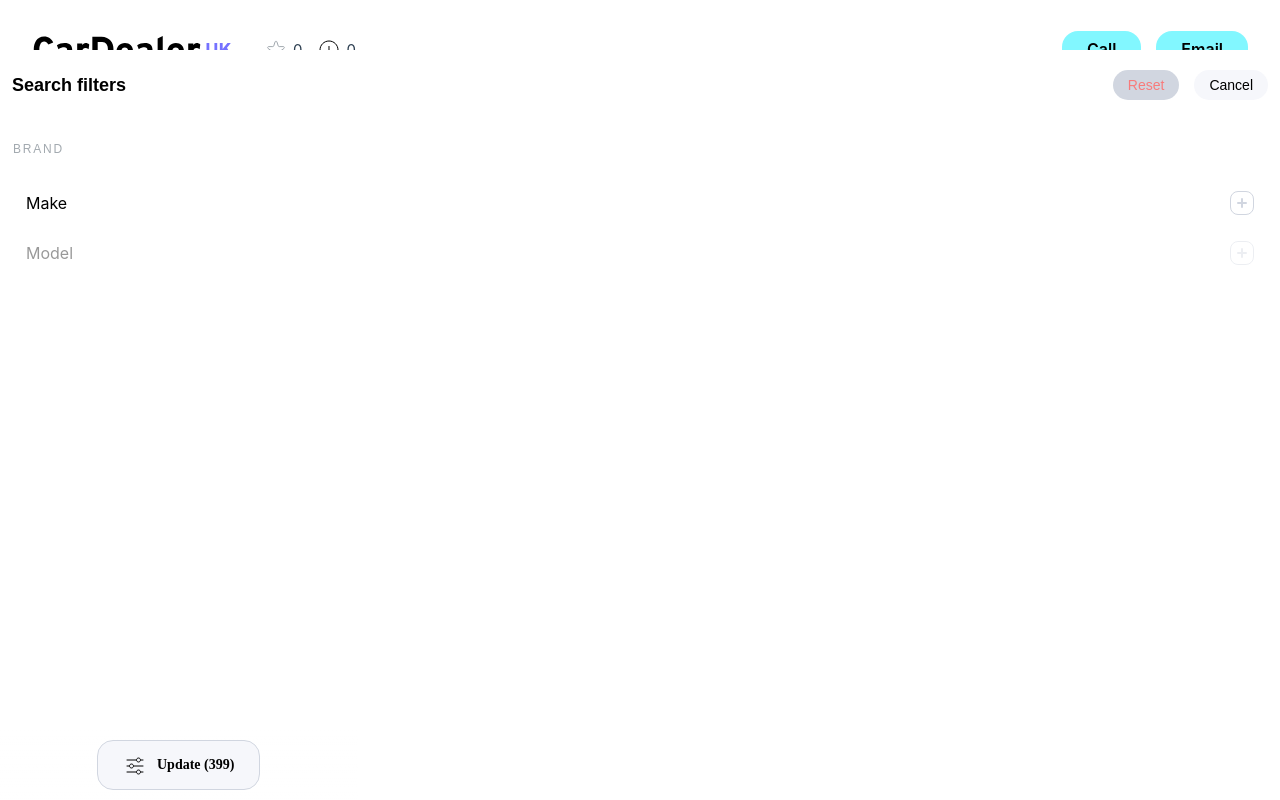
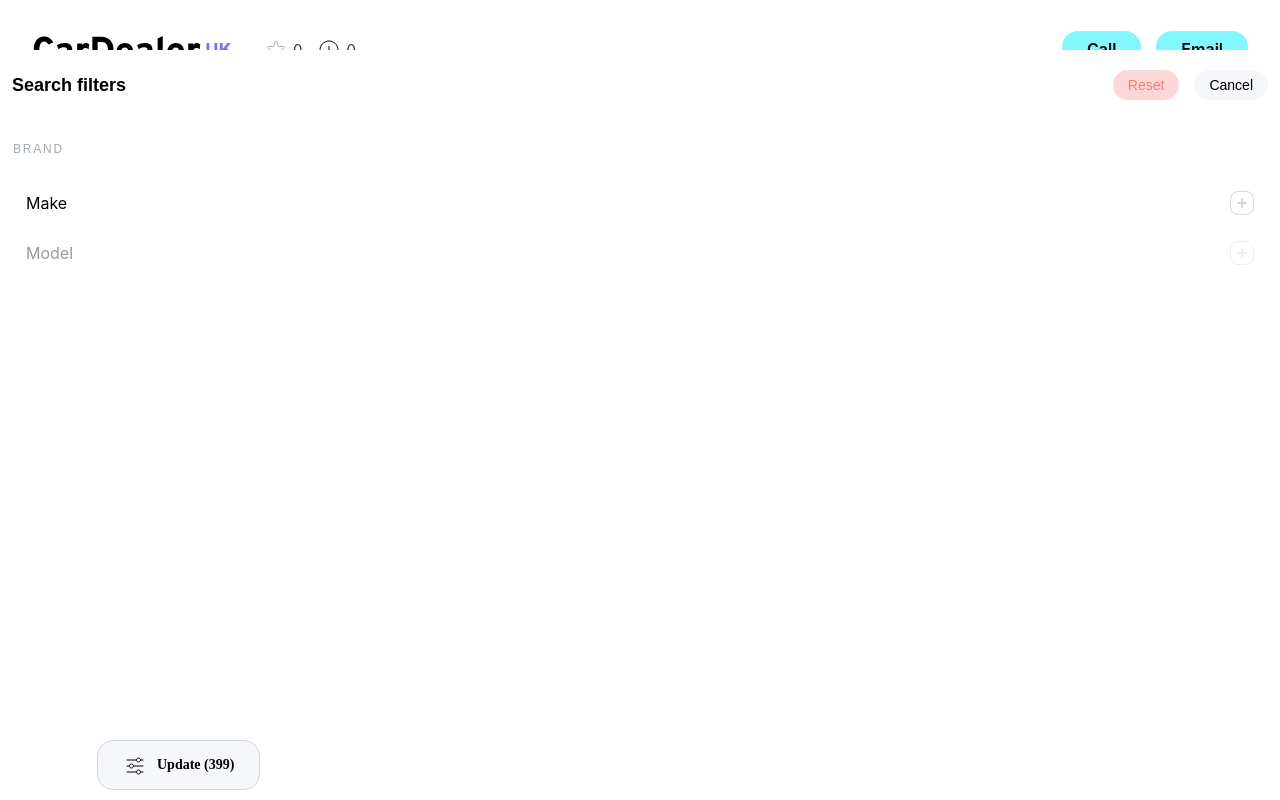
Before and after one commit to Sambuxc/delux, a Vue app: page / in a window 1280 px wide. In both pictures the pointer is over the button "Reset". Built offline with nearby package versions, Linux system fonts and the light colour scheme; a web font is replaced by a local one.

Commit message:
updated red btn hover style

```diff
--- a/src/assets/sass/buttons.scss
+++ b/src/assets/sass/buttons.scss
@@ -35,4 +35,8 @@ button {
   background-color: rgba($red, 0.15);
   fill-opacity: 0.6;
   color: $red;
+
+  &:hover {
+    background-color: rgba($red, 0.3);
+  }
 }
```
